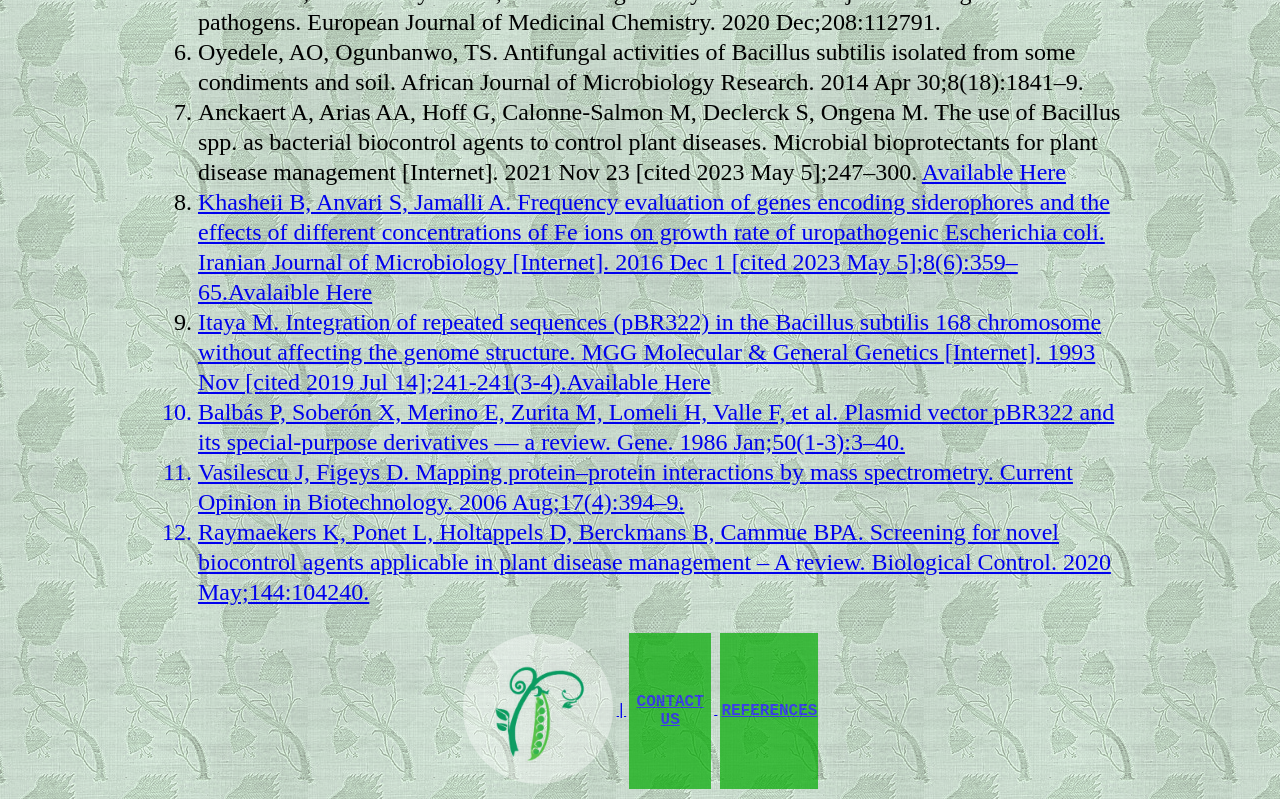
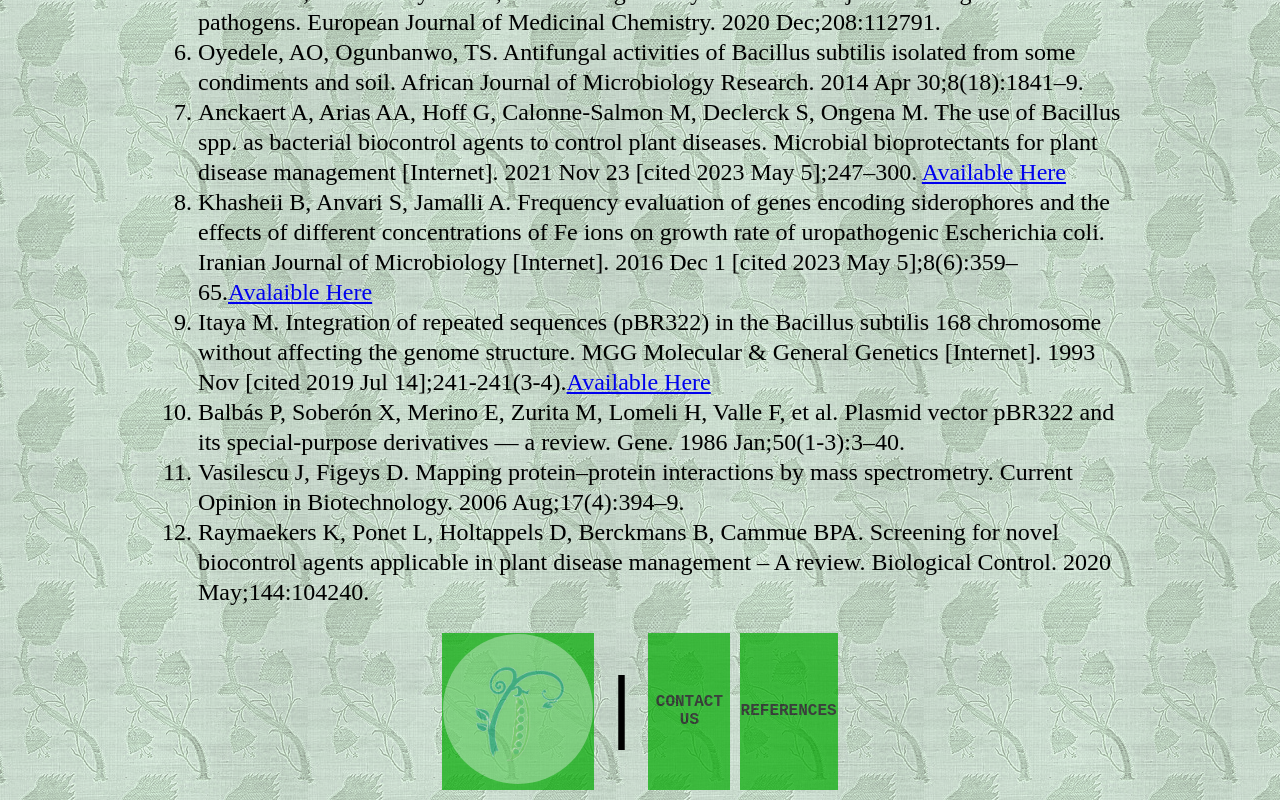
Before and after one commit to ProjectSmilingMendel/ProjectSmilingMendel, a plain HTML site: page PAGE-R.html in a window 1280 px wide. Shown: the part 571-1371 px from the top of the page. Drawn offline with Linux system fonts and the light colour scheme.

Commit message:
some minor commits

```diff
--- a/PAGE-R.html
+++ b/PAGE-R.html
@@ -54,14 +54,14 @@ Bacillus spp. as bacterial biocontrol agents to control plant diseases. Microbia
 bioprotectants for plant disease management [Internet]. 2021 Nov 23 [cited 2023 May
 5];247–300. <a href="https://orbi.uliege.be/bitstream/2268/267261/2/BDS_Microbial%20bioprotectants%20for
 %20plant%20disease%20management%20Vol%201_Chapter%2010_Revised%20Proof
-%282%29.pdf">Available Here</li>
+%282%29.pdf">Available Here</a></li>
 	<li>Khasheii B, Anvari S, Jamalli A. Frequency evaluation of genes encoding siderophores
 and the effects of different concentrations of Fe ions on growth rate of uropathogenic
 Escherichia coli. Iranian Journal of Microbiology [Internet]. 2016 Dec 1 [cited 2023 May
-5];8(6):359–65.<a href="https://pubmed.ncbi.nlm.nih.gov/28491245/">Avalaible Here</li>
+5];8(6):359–65.<a href="https://pubmed.ncbi.nlm.nih.gov/28491245/">Avalaible Here</a></li>
 	<li>Itaya M. Integration of repeated sequences (pBR322) in the Bacillus subtilis 168
 chromosome without affecting the genome structure. MGG Molecular & General
-Genetics [Internet]. 1993 Nov [cited 2019 Jul 14];241-241(3-4).<a href="https://link.springer.com/article/10.1007/BF00284680">Available Here</li>
+Genetics [Internet]. 1993 Nov [cited 2019 Jul 14];241-241(3-4).<a href="https://link.springer.com/article/10.1007/BF00284680">Available Here</a></li>
 	<li>Balbás P, Soberón X, Merino E, Zurita M, Lomeli H, Valle F, et al. Plasmid vector
 pBR322 and its special-purpose derivatives — a review. Gene. 1986 Jan;50(1-3):3–40.</li>
 	<li>Vasilescu J, Figeys D. Mapping protein–protein interactions by mass spectrometry.
@@ -75,8 +75,8 @@ biocontrol agents applicable in plant disease management – A review. Biologica
 				<footer>
 		<center><table>
 		<tr>
-		<th onclick='window.location="./PAGE1.html"'><img src="./pea.png" alt="image not found" width=150 height=150></th>
-		<td>|</td>
+		<th class="OPTION" onclick='window.location="./PAGE1.html"'><img src="./pea.png" alt="image not found" width=150 height=150></th>
+		<td class="DIVIDOR">|</td>
 		<th class="OPTION" onclick='window.location="./CONTACT.html"'>CONTACT<br>US</th>
 		<th>&nbsp</th>
 		<th class="OPTION" onclick='window.location="./PAGE-R.html"'>  REFERENCES</th>
```
